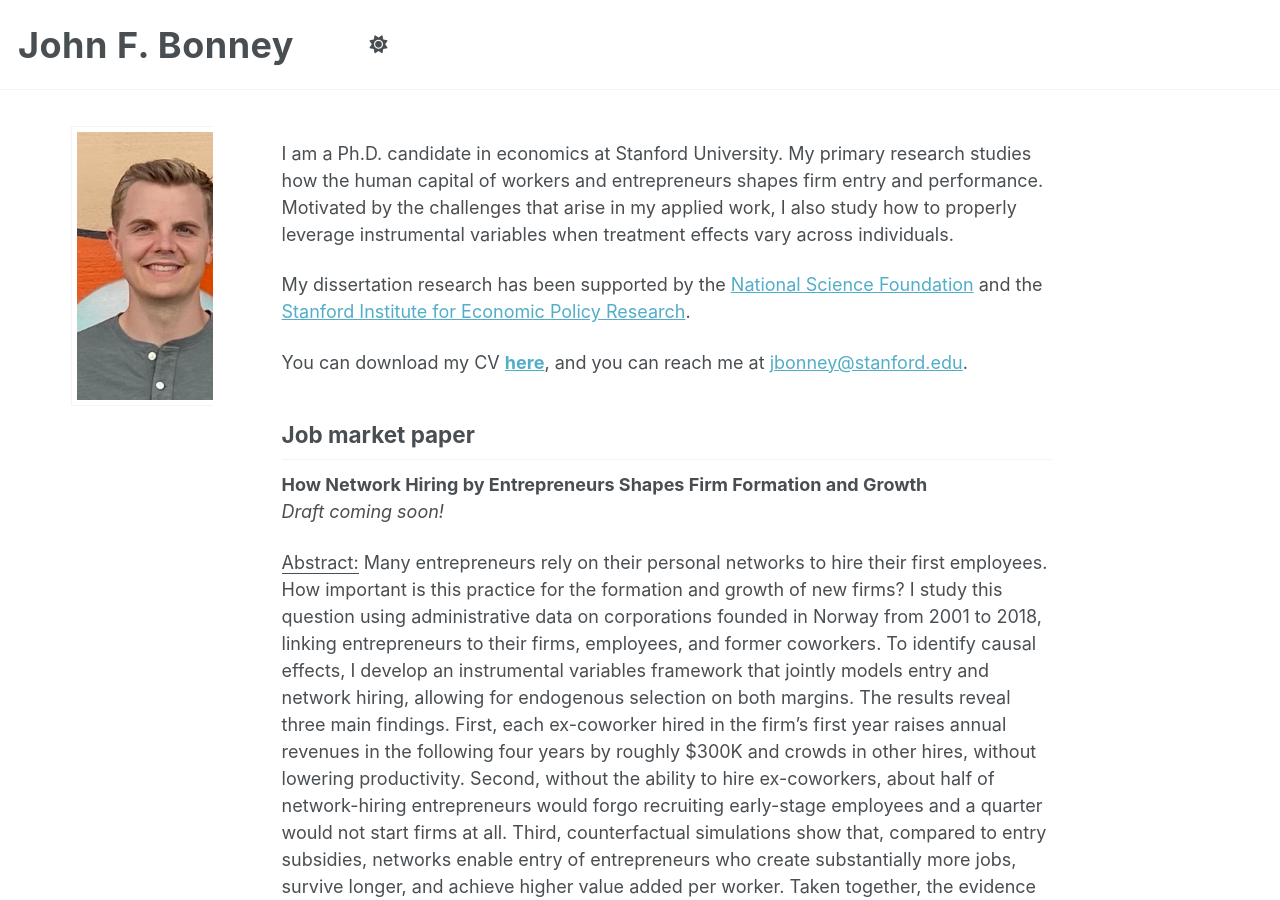
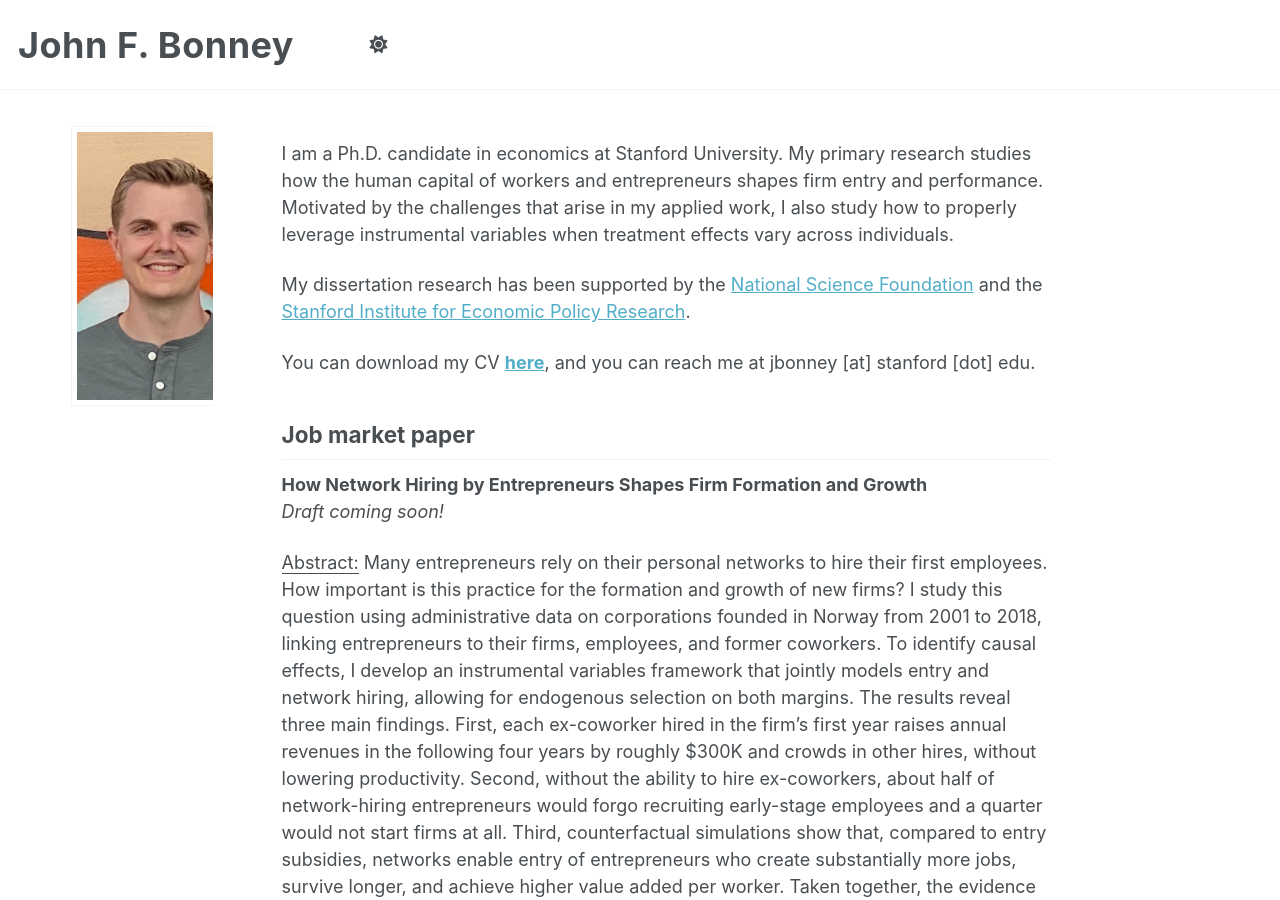
Before and after one commit to johnnybonney/johnnybonney.github.io, a Jekyll site: the page built from _pages/about.md, in a window 1280 px wide and 900 px high. Built offline with Jekyll 4.4.1, drawn with Linux system fonts in a browser that asks for light colours; a script that is not in the unit is left out.

Commit message:
Update about.md

```diff
--- a/_pages/about.md
+++ b/_pages/about.md
@@ -11,7 +11,7 @@ Motivated by the challenges that arise in my applied work, I also study how to p
 
 My dissertation research has been supported by the [National Science Foundation](https://www.nsf.gov/funding/opportunities/grfp-nsf-graduate-research-fellowship-program) and the [Stanford Institute for Economic Policy Research](https://siepr.stanford.edu).
 
-You can download my CV [**here**](/files/Bonney_CV_2025-09-05.pdf), and you can reach me at [jbonney@stanford.edu](mailto:jbonney@stanford.edu).
+You can download my CV [**here**](/files/Bonney_CV_2025-09-05.pdf), and you can reach me at jbonney [at] stanford [dot] edu.
 
 ## Job market paper
 
```
